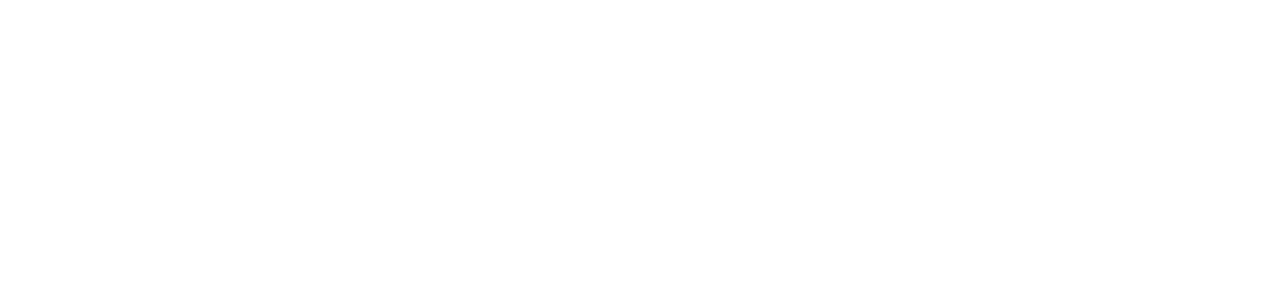
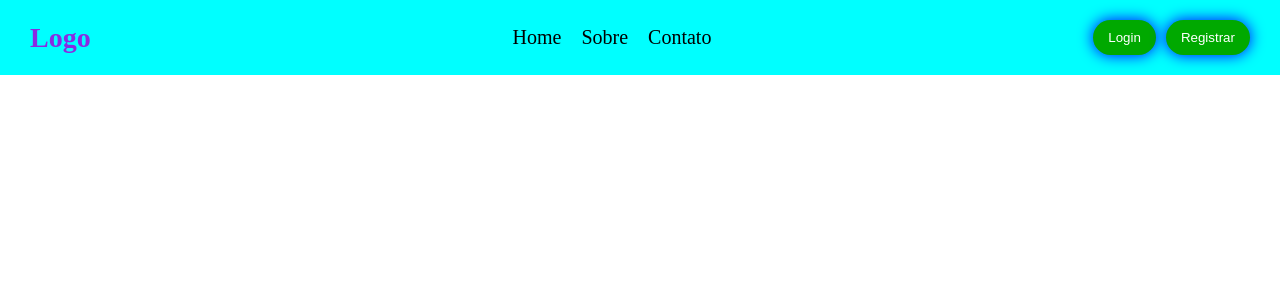
Before and after one commit to RobertCavero/Upgraded-library, a React app in the folder frontend/: page / in a window 1280 px wide. Shown: the top 300 px of the page. Built offline with nearby package versions, Linux system fonts and the light colour scheme; the HTML template or start-up script is replaced by a standard one.

Commit message:
feat: adding navbar

```diff
--- a/frontend/src/App.jsx
+++ b/frontend/src/App.jsx
@@ -1,13 +1,14 @@
 //import { useState } from "react";
 
 import "./App.css";
+import Navbar from "./Components/Navbar/Navbar";
 
 
 function App() {
 
   return (
     <div>
-
+      <Navbar />
     </div>
   );
 }
--- /dev/null
+++ b/frontend/src/Components/Navbar/Navbar.css
@@ -0,0 +1,86 @@
+*{
+    margin: 0;
+    border: 0;
+}
+
+.navbar{
+    background-color: aqua;
+    margin: 0;
+    border: 0;
+    display: flex;
+    justify-content: space-between;
+    align-items: center;
+    padding: 10px;
+    position: relative;
+
+}
+
+.navbar-logo{
+    color: blueviolet;
+    font-weight: 700;
+    font-size: 28px;
+    padding: 10px 20px;
+}
+
+
+.navbar-links{
+    display: flex;
+    gap: 20px;
+    list-style: none;
+
+}
+
+
+.navbar-links li a{
+    text-decoration: none;
+    color: black;
+    font-size: 20px;
+    transition: 0.3s;
+}
+
+.navbar-links li a:hover{
+    text-decoration: none;
+    color: rgb(255, 255, 255);
+    font-size: 20px;
+}
+
+
+.btns{
+    display: flex;
+    gap: 10px;
+    padding: 10px 20px;
+
+}
+
+
+.btn-login{
+    background-color: rgb(0, 169, 0);
+    color: white;
+    padding: 10px 15px;
+    border-radius: 20px;
+    border: none;
+    box-shadow: 0 0 15px blue;
+    transition: 0.3s;
+}
+
+.btn-login:hover{
+    color: red;
+    box-shadow: 0 0 20px blue;
+    cursor: pointer;
+}
+
+.btn-registro{
+    background-color: rgb(0, 169, 0);
+    color: white;
+    padding: 10px 15px;
+    border-radius: 20px;
+    border: none;
+    box-shadow: 0 0 15px blue;
+    transition: 0.3s;
+}
+
+.btn-registro:hover{
+    color: red;
+    box-shadow: 0 0 20px blue;
+    cursor: pointer;
+}
--- /dev/null
+++ b/frontend/src/Components/Navbar/Navbar.jsx
@@ -0,0 +1,26 @@
+import React from 'react'
+import "./Navbar.css"
+
+
+const Navbar = () => {
+  return (
+    <div className='navbar'>
+        <div className='navbar-logo'>Logo</div>
+
+        <ul className='navbar-links'>
+            <li><a href='#'>Home</a></li>
+            <li><a href="#">Sobre</a></li>
+            <li><a href="#">Contato</a></li>
+        </ul>
+
+        <div className='btns'>
+            <button className='btn-login'>Login</button>
+            <button className='btn-registro'>Registrar</button>
+        </div>
+
+    </div>
+
+  )
+}
+
+export default Navbar
```
